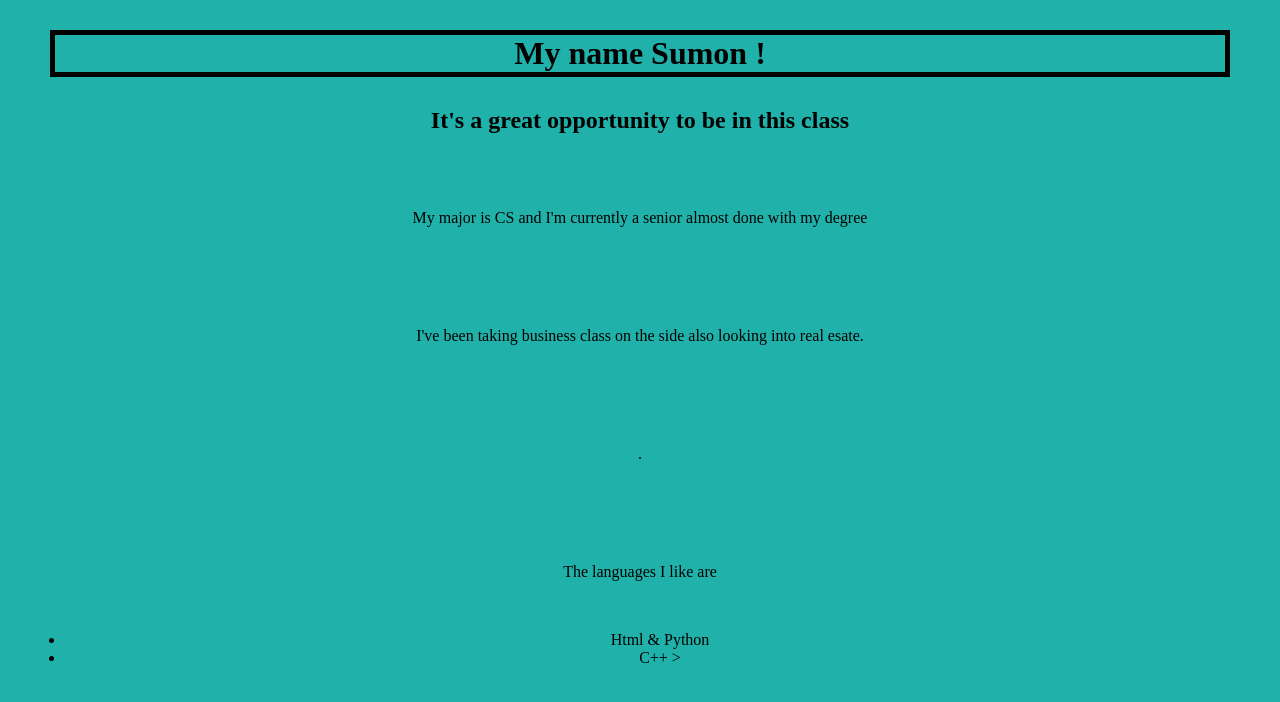
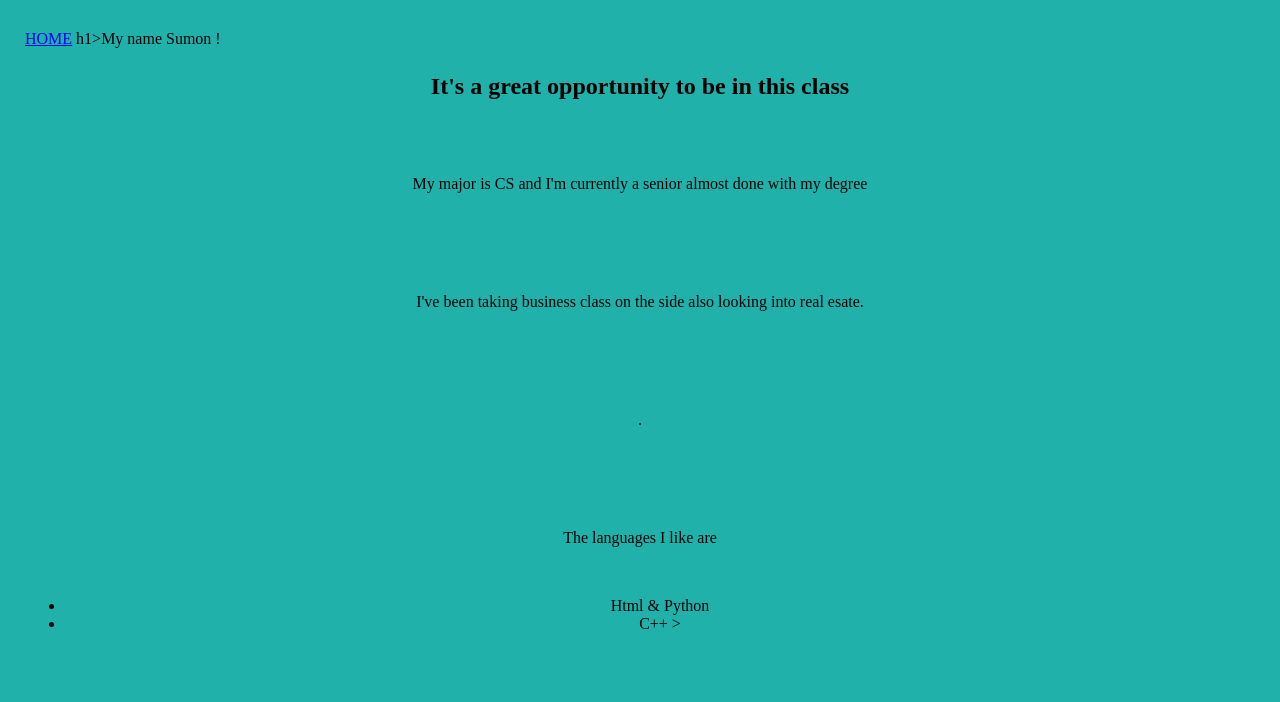
Before and after one commit to izzy-frizzy/Group-5, a plain HTML site: page Sumon.html in a window 1280 px wide. Drawn offline with Linux system fonts and the light colour scheme.

Commit message:
update sumon page

```diff
--- a/Sumon.html
+++ b/Sumon.html
@@ -1,8 +1,16 @@
+<!DOCTYPE html>
+<html>
+
+<head>
     <link rel="stylesheet" href="styles.css">
     <title>~Sumon~</title>
-<h1>My name Sumon !</h1>
+</head>
+
+<body>
+    <a href="index.html">HOME</a>
+    h1>My name Sumon !</h1>
     <h2> It's a great opportunity to be in this class</h2>
-        <div class = "something about Me">
+    <div class="something about Me">
         <p>My major is CS and I'm currently a senior almost done with my degree</p>
         <p> I've been taking business class on the side also looking into real esate.</p>
         <p> .</p>
@@ -11,4 +19,9 @@
     <p>The languages I like are </p>
     <ul>
         <li>Html & Python</li>
-            <li>C++   ></li>
+        <li>C++ ></li>
+
+
+</body>
+
+</html>
```
Lines whose indentation alone changed are shown as unchanged.
